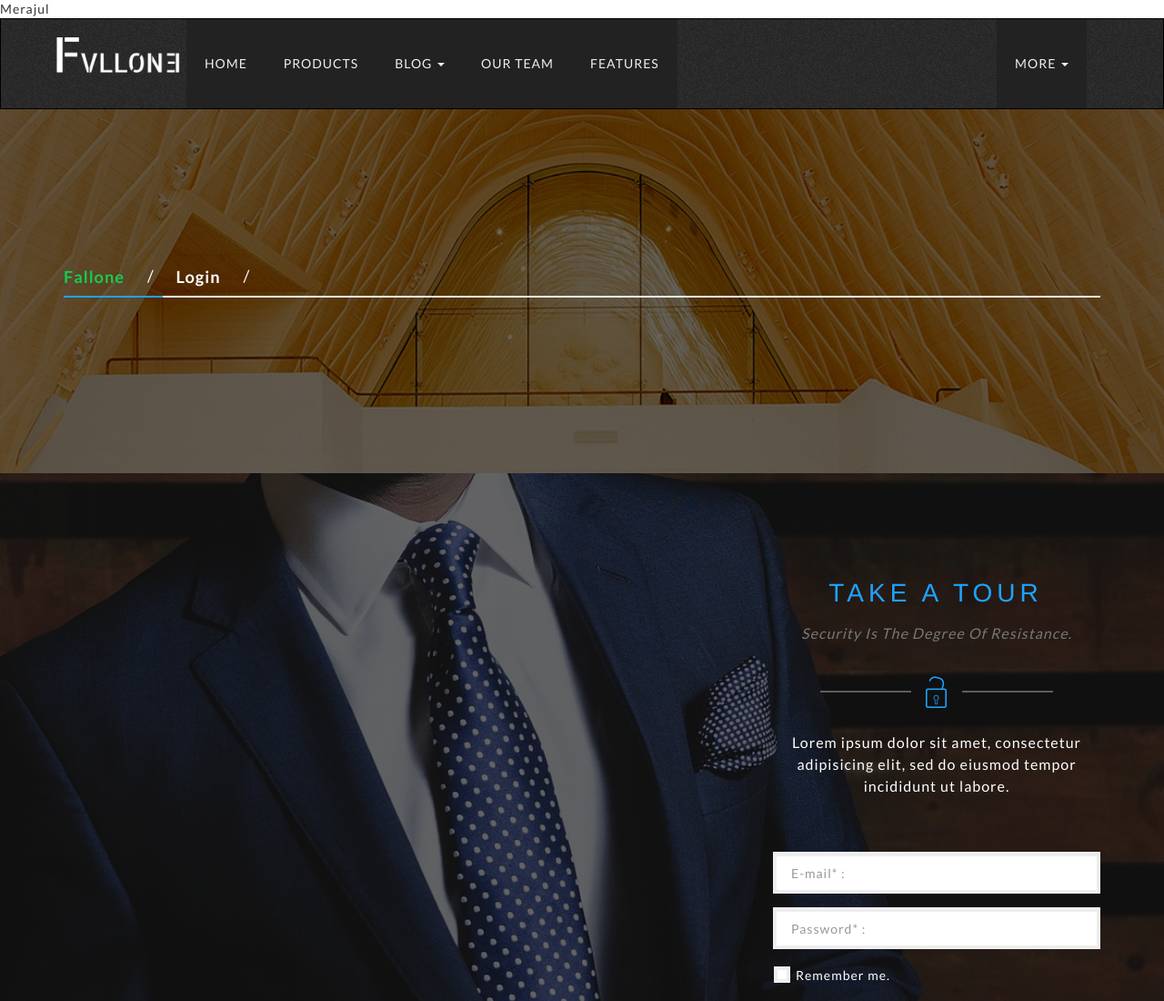
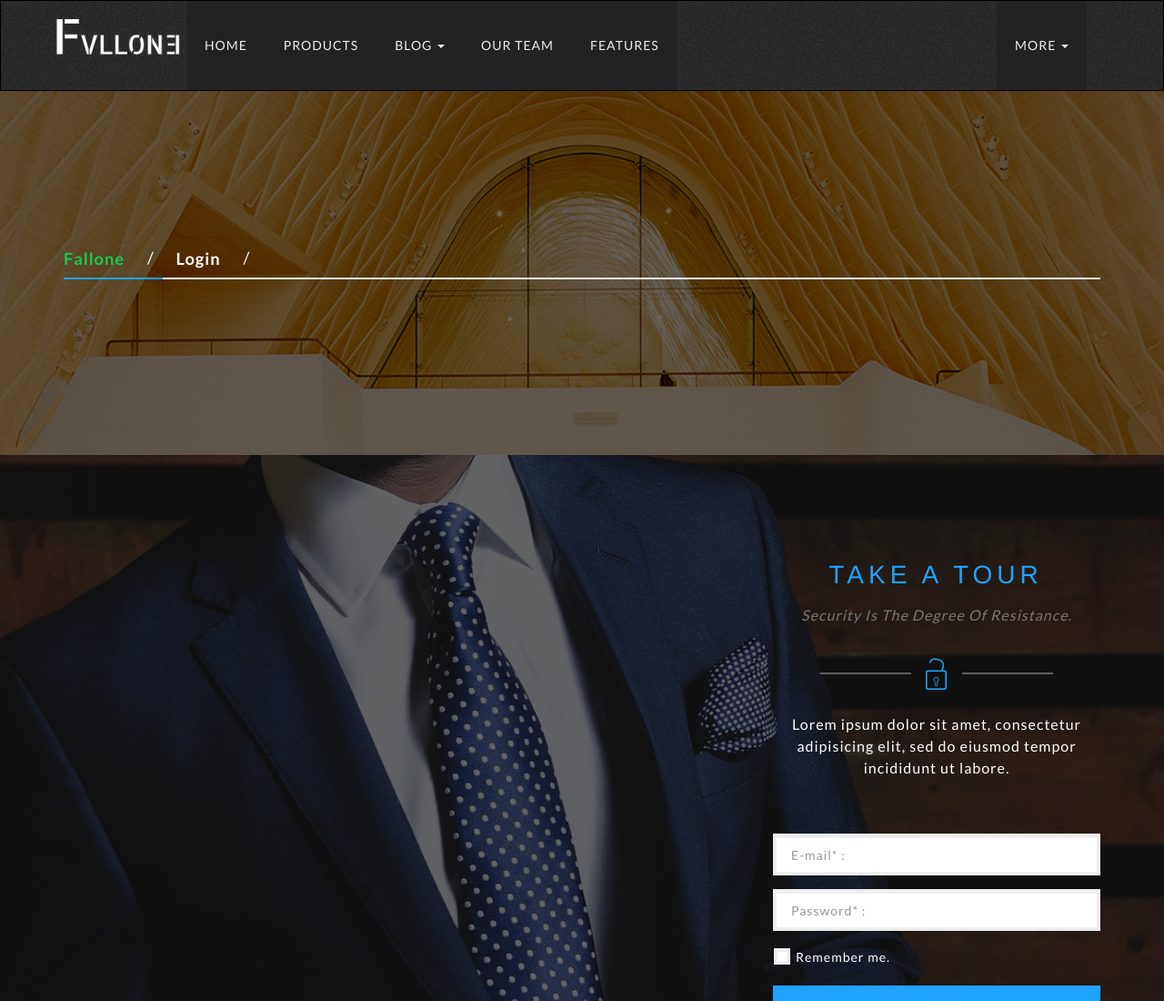
Before and after one commit to Merajul/falleone, a plain HTML site: page login.html in a window 1280 px wide. Shown: the top 1100 px of the page at 91% size. Drawn offline with Linux system fonts and the light colour scheme; a web font is replaced by a local one.

Commit message:
Update login.html

```diff
--- a/login.html
+++ b/login.html
@@ -21,7 +21,6 @@
     <link rel="shortcut icon" href="assets/images/favicon.ico" type="image/x-icon"/>
   </head>
   <body>
-  <div> Merajul </div>
     <!-- NAVIGATION START -->
     <header class="fallone-navbar" data-id="default-navbar">
       <nav class="navbar navbar-default">
```
